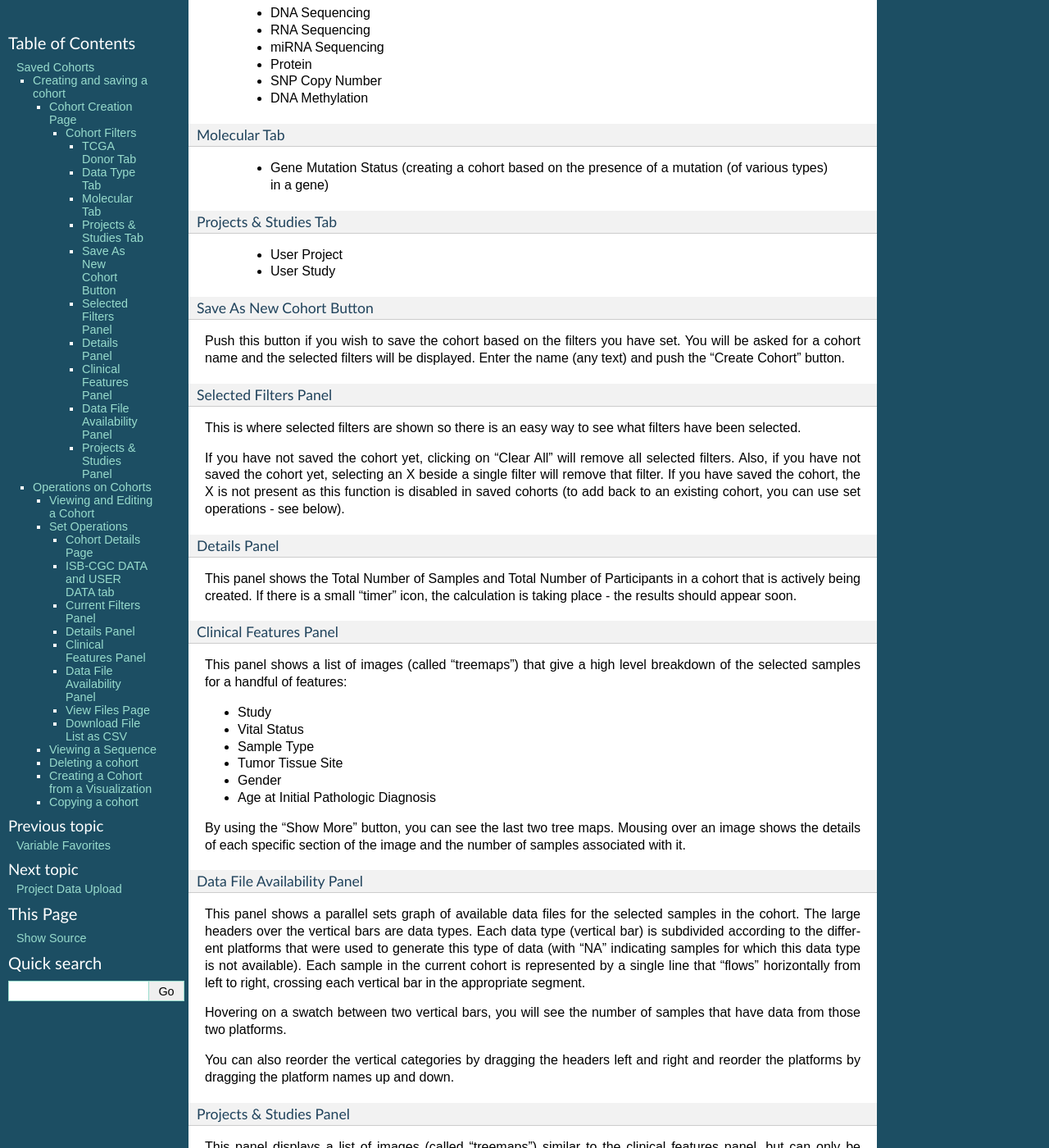
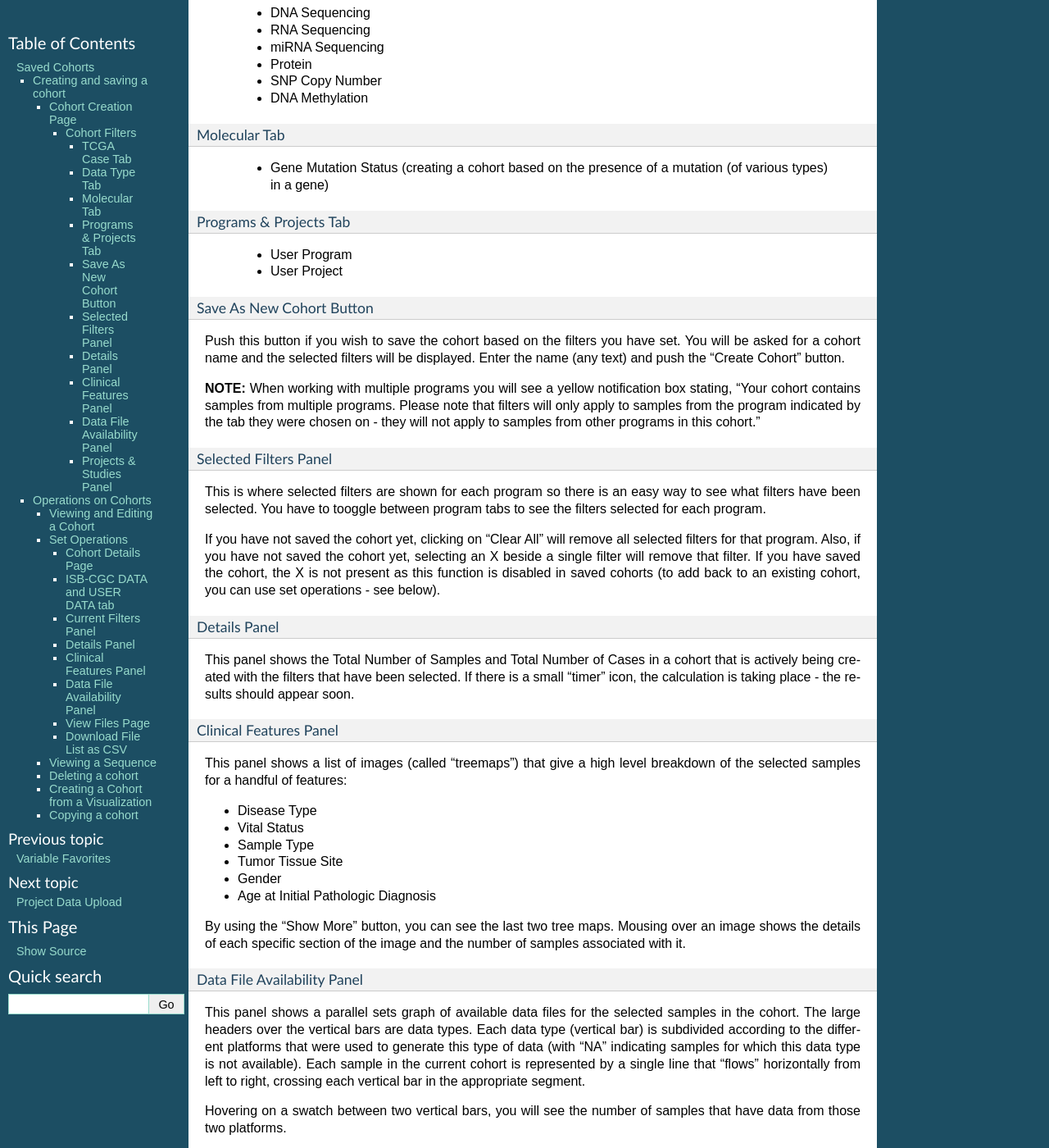
Before and after one commit to isb-cgc/readthedocs, a Sphinx documentation site: the page built from docs/source/sections/webapp/Saved-Cohorts.rst, in a window 1280 px wide and 1400 px high, scrolled down 1589 px. Shown: the whole window at 82% size. Built offline with Sphinx 7.4.7, drawn with Linux system fonts in a browser that asks for light colours; pages that are not in the unit, such as notebooks, are missing from menus; some of the changed text lies outside the part shown.

Commit message:
changes update

```diff
--- a/docs/source/sections/webapp/Saved-Cohorts.rst
+++ b/docs/source/sections/webapp/Saved-Cohorts.rst
@@ -39,7 +39,7 @@ Cohort Filters
 The panel in the center of the screen, with four tabs called "TCGA DATA", "CCLE DATA", "TARGET DATA", and "USER DATA" will allow to create a cohort between data programs in the system and data that you have uploaded. The  TCGA, CCLE, and TARGET DATA tab has three tabs called "CASE", "DATA TYPE", and "MOLECULAR"  which allow you to apply filters to the cohorts your are creating using ISB-CGC hosted data. For the USER DATA tab, there is one tab called "PROJECTS & STUDIES" which allow you to filter by the projects or studies you have uploaded to the system. Below are the details of each tab.
 
 
-TCGA Donor Tab
+TCGA Case Tab
 ^^^^^^^^^^^^^^
 
     * Program (Selecting this filter will add all samples pertaining to program)
@@ -78,10 +78,10 @@ Molecular Tab
 
     * Gene Mutation Status (creating a cohort based on the presence of a mutation (of various types) in a gene)
 
-Projects & Studies Tab
-^^^^^^^^^^^^^^^^^^^^^^^
+Programs & Projects Tab
+^^^^^^^^^^^^^^^^^^^^^^^^
+    * User Program
     * User Project
-    * User Study
 
 
 
@@ -90,17 +90,19 @@ Save As New Cohort Button
 
 Push this button if you wish to save the cohort based on the filters you have set.  You will be asked for a cohort name and the selected filters will be displayed.  Enter the name (any text) and push the "Create Cohort" button.
 
+**NOTE:** When working with multiple programs you will see a yellow notification box stating, "Your cohort contains samples from multiple programs. Please note that filters will only apply to samples from the program indicated by the tab they were chosen on - they will not apply to samples from other programs in this cohort."
+
 Selected Filters Panel
 ^^^^^^^^^^^^^^^^^^^^^^
 
-This is where selected filters are shown so there is an easy way to see what filters have been selected.
+This is where selected filters are shown for each program so there is an easy way to see what filters have been selected.  You have to tooggle between program tabs to see the filters selected for each program.
 
-If you have not saved the cohort yet, clicking on “Clear All” will remove all selected filters.  Also, if you have not saved the cohort yet, selecting an X beside a single filter will remove that filter.  If you have saved the cohort, the X is not present as this function is disabled in saved cohorts (to add back to an existing cohort, you can use set operations - see below).
+If you have not saved the cohort yet, clicking on “Clear All” will remove all selected filters for that program.  Also, if you have not saved the cohort yet, selecting an X beside a single filter will remove that filter.  If you have saved the cohort, the X is not present as this function is disabled in saved cohorts (to add back to an existing cohort, you can use set operations - see below).
 
 Details Panel
 ^^^^^^^^^^^^^
 
-This panel shows the Total Number of Samples and Total Number of Participants in a cohort that is actively being created.  If there is a small "timer" icon, the calculation is taking place - the results should appear soon.
+This panel shows the Total Number of Samples and Total Number of Cases in a cohort that is actively being created with the filters that have been selected.  If there is a small "timer" icon, the calculation is taking place - the results should appear soon.
 
 Clinical Features Panel
 ^^^^^^^^^^^^^^^^^^^^^^^
@@ -108,7 +110,7 @@ Clinical Features Panel
 This panel shows a list of images (called "treemaps") that give a high level breakdown of the selected samples for a
 handful of features:
 
-* Study
+* Disease Type
 * Vital Status
 * Sample Type
 * Tumor Tissue Site
```
